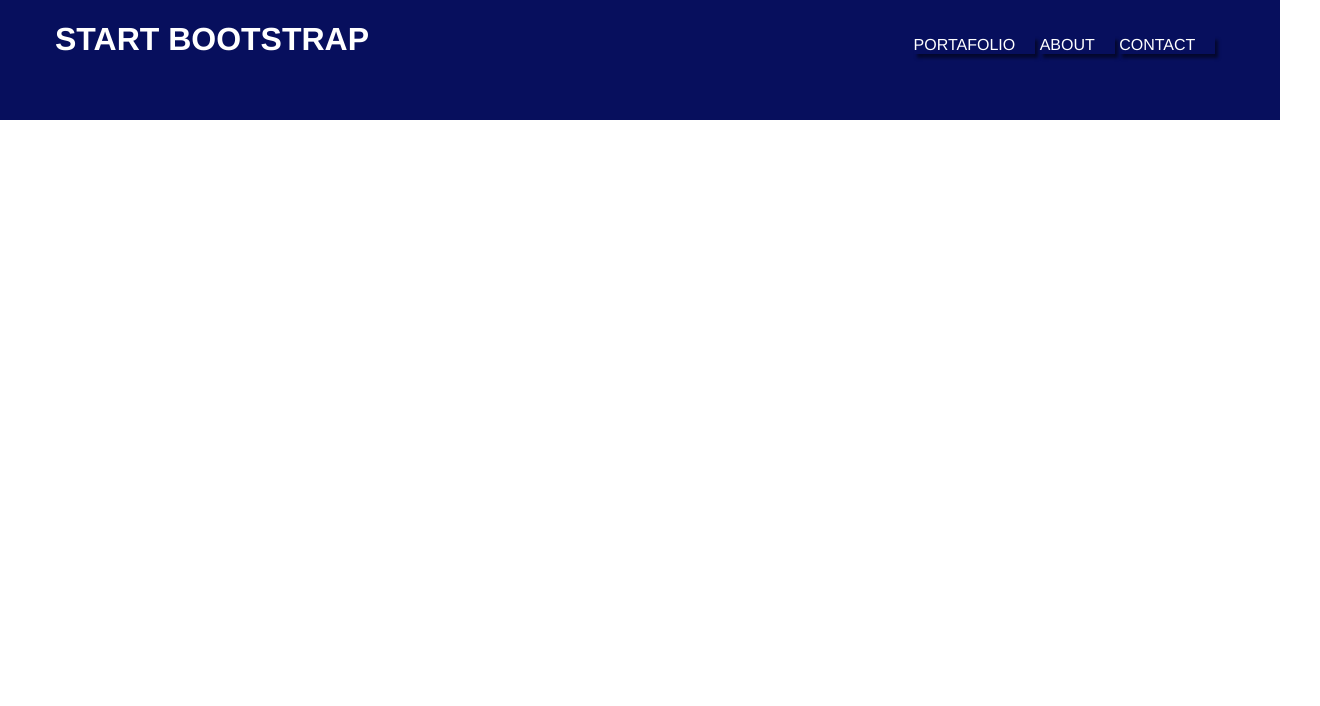
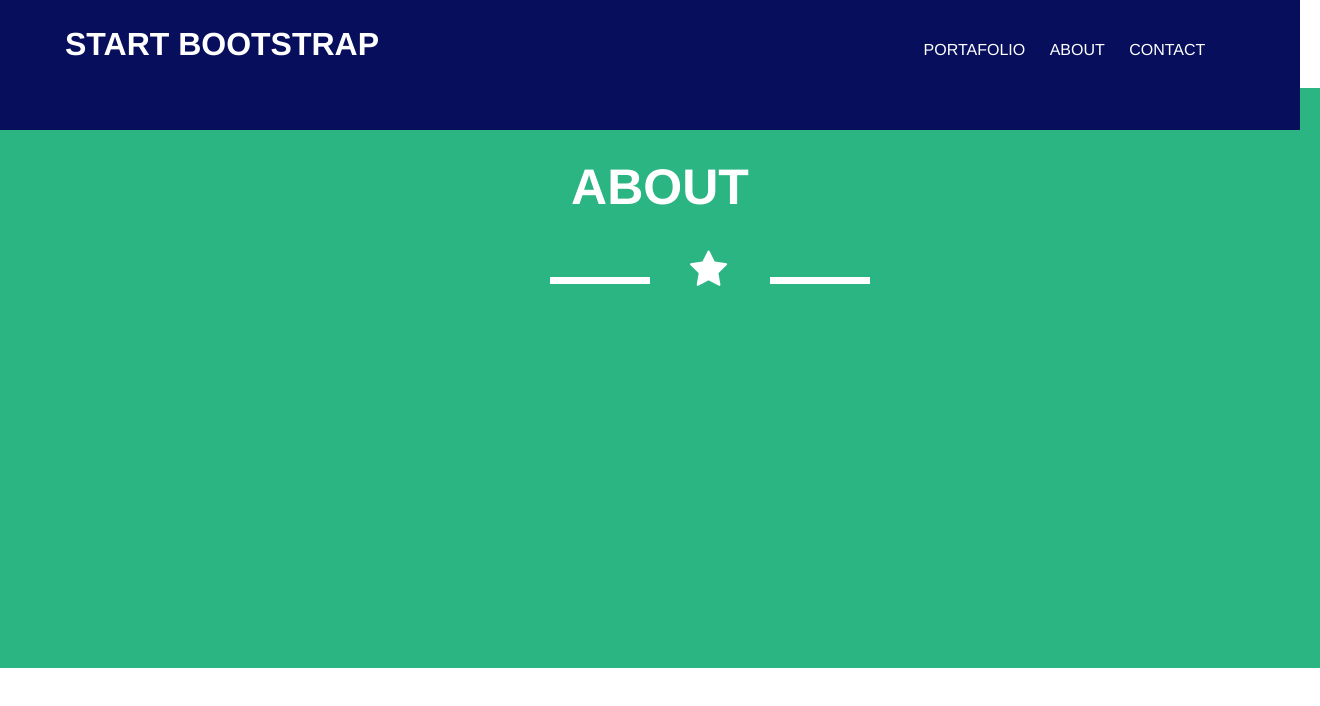
Before and after one commit to vanita22/freelancer-laboratoria, a plain HTML site: page index.html in a window 1280 px wide. Shown: the whole page, 1320 px wide, since content can reach past the window. Drawn offline with nearby package versions, Linux system fonts and the light colour scheme.

Commit message:
subiendo primera caja

```diff
--- a/css/main.css
+++ b/css/main.css
@@ -14,6 +14,7 @@
  	left: 0;
  	display: inline-block;
  	z-index: 1;
+ 	padding: 5px 10px;
  }
 
  .contenedor .logo{
@@ -32,10 +33,56 @@
 
  .menu ul li{
  	display: inline-block;
- 	box-shadow: 3px 4px 3px rgba(0,0,0,.5);
  }
 
  .menu ul li a{
  	margin-right: 20px;
  	text-decoration: none;
+ 	width: 100px;
+ 	height: 80px;
  }
+
+ a:hover {
+  background-color: #2AB582;  /*para darle color a cada pestaña del menu*/
+}
+
+.cont{
+	background-color: #2AB582;
+	background-position: center;
+ 	background-repeat: no-repeat;
+  	background-size: cover;
+  	left: 0;
+  	right: 0;
+	width: 100%;
+	height: 70%;
+	position: absolute;
+	margin-top: 80px;
+	padding: 10px 20px;
+}
+
+.cont h1{
+	text-align: center;
+	margin-top: 60px;
+	font-size: 50px;
+}
+
+.cont i{
+	margin-left: 40px;
+	font-size: 40px;
+	width: 80px;
+	display: inline-block;
+}
+
+.linea-a{
+	border-bottom: 7px solid white;
+	width: 100px;
+	display: inline-block;
+	margin-left: 530px;
+}
+
+.linea-b{
+	border-bottom: 7px solid white;
+	width: 100px;
+	display: inline-block;
+
+}
--- a/index.html
+++ b/index.html
@@ -3,7 +3,7 @@
 <head>
 	<meta charset="UTF-8">
 	<meta name="viewport" content="width=device-width, user-scalable=no, initial-scale=1.0, maximun-scale=1.0, minimun-scale=1.0">
-
+	<link href="https://maxcdn.bootstrapcdn.com/font-awesome/4.7.0/css/font-awesome.min.css" rel="stylesheet" integrity="sha384-wvfXpqpZZVQGK6TAh5PVlGOfQNHSoD2xbE+QkPxCAFlNEevoEH3Sl0sibVcOQVnN" crossorigin="anonymous">
 	<link rel="stylesheet" type="text/css" href="css/main.css">
 	<link rel="stylesheet" type="text/css" href="css/common.css">
 
@@ -28,6 +28,12 @@
 			</nav>
 
 		</div>
+
+		<div class="cont">
+			<h1>ABOUT</h1>
+			<div class="linea-a"></div><i class="fa fa-star" aria-hidden="true"></i><div class="linea-b"></div>
+
+		</div>
 	</header>
 
 	<!-- Enlaza aquí tu archivo JS -->
```
